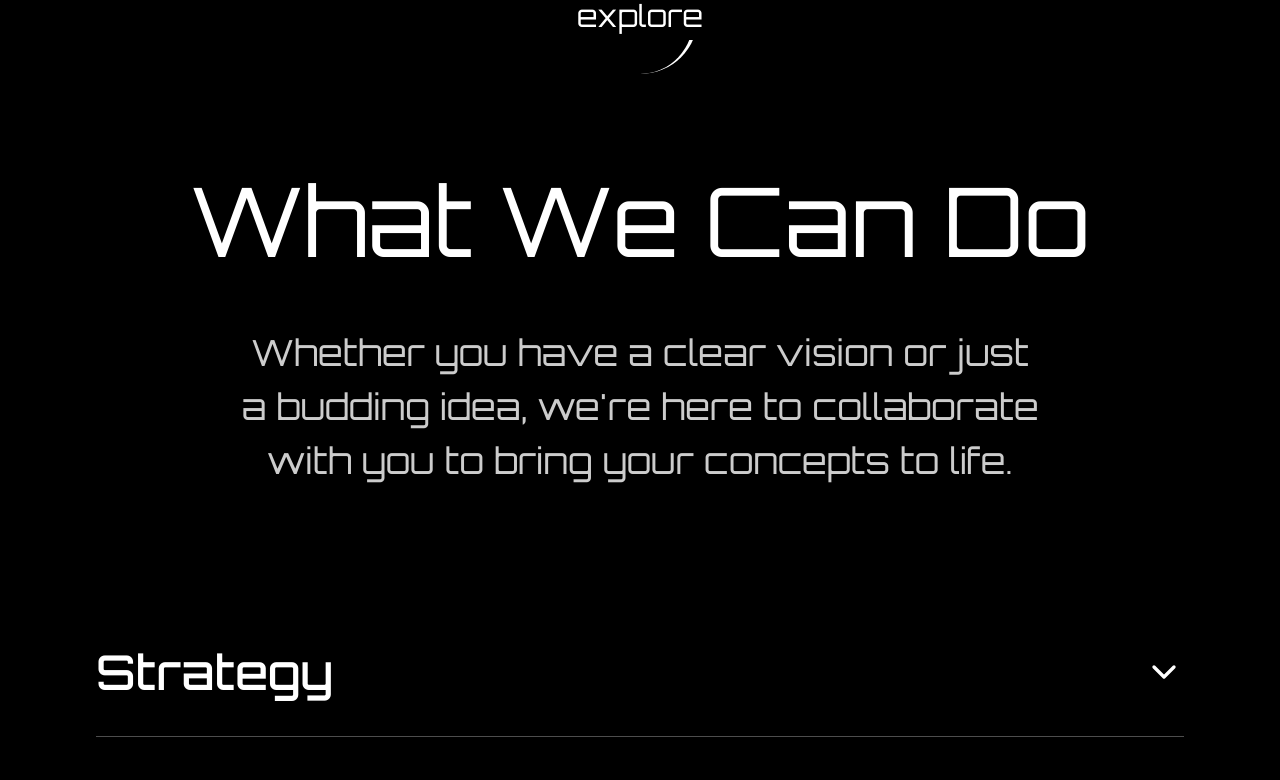
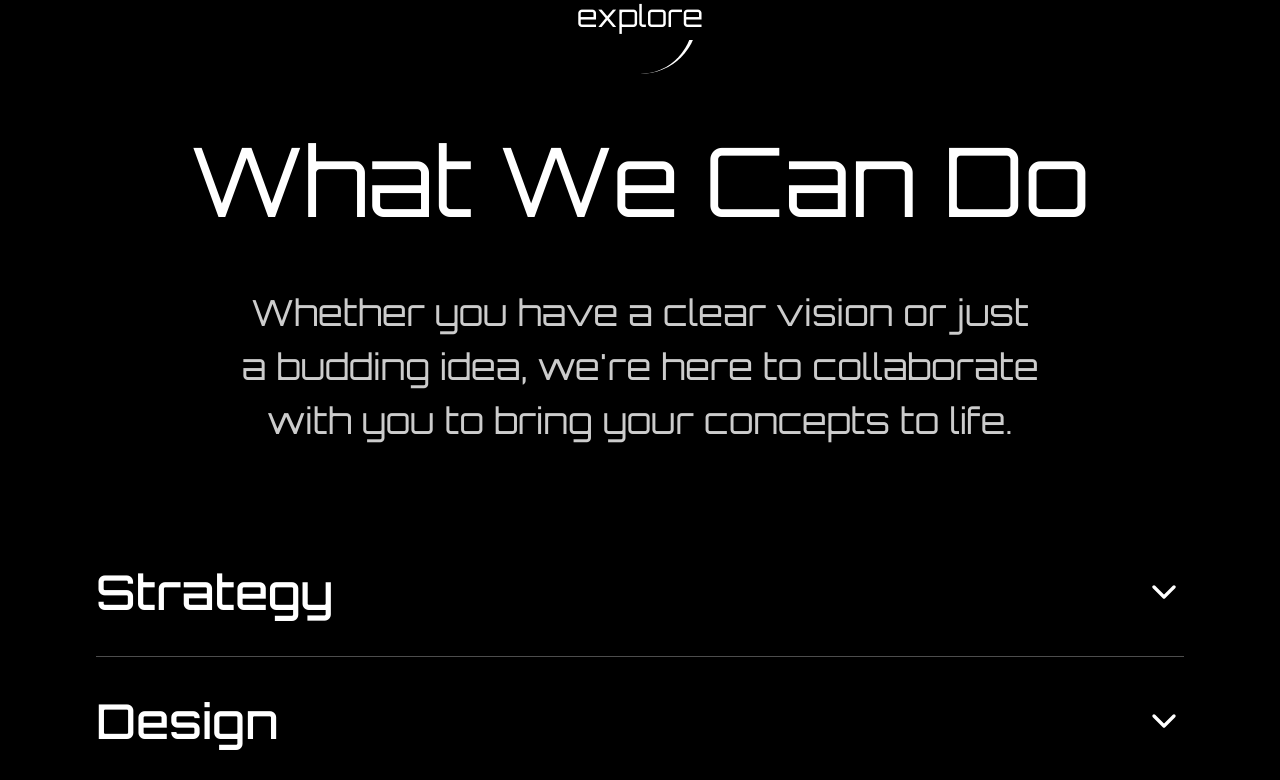
Before and after one commit to vishwanathsharmaHQ/code-zep-hq, a Next.js app: page /about in a window 1280 px wide. Shown: the part 680-1460 px from the top of the page. Built offline with nearby package versions, Linux system fonts and the light colour scheme.

Commit message:
changes-about-spline-fixes

```diff
--- a/src/app/about/page.tsx
+++ b/src/app/about/page.tsx
@@ -35,7 +35,7 @@ const About = (props: Props) => {
   return (
     <div className="page-padding w-full ">
       <AboutLanding />
-      <div className="lg:py-10 text-center">
+      <div className=" text-center">
         <AnimatedSubheading className="mx-auto text-center">
           <h2 className="common-pagesubheading overflow-hidden font-fancy leading-tight">
             {servicesHeading}
--- a/src/components/sections/home/about/About.tsx
+++ b/src/components/sections/home/about/About.tsx
@@ -9,7 +9,7 @@ type Props = {};
 const About = (props: Props) => {
   return (
     <div className=" w-full relative  page-padding">
-      <div className="flex py-24">
+      <div className="flex">
         <div className="flex flex-col w-full ">
           <AnimatedSubheading className="common-pagesubheading text-left font-fancy overflow-hidden ">
             {homePageCopy.aboutSection.heading}
--- a/src/components/sections/home/landing/Landing.tsx
+++ b/src/components/sections/home/landing/Landing.tsx
@@ -37,7 +37,7 @@ const Landing = () => {
   }, [pathname]);
 
   return (
-    <div className="landing-section text-center w-full min-h-[120svh] flex relative">
+    <div className="landing-section text-center w-full min-h-[130lvh] flex relative">
       <ExperimentOne />
       <div className="w-full flex  items-center flex-col relative h-full pt-[15svh]">
         <div id="landing-text" className="cz-h1 font-fancy pb-10">
```
